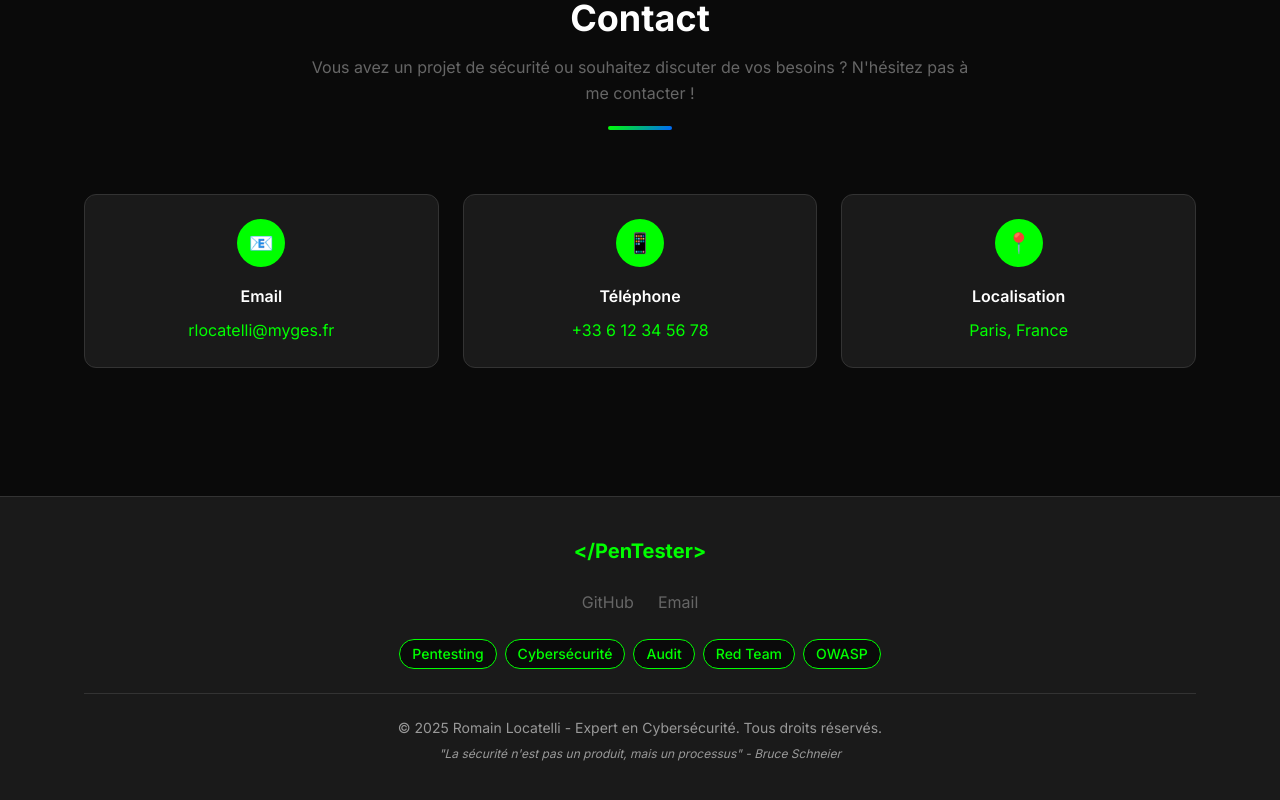
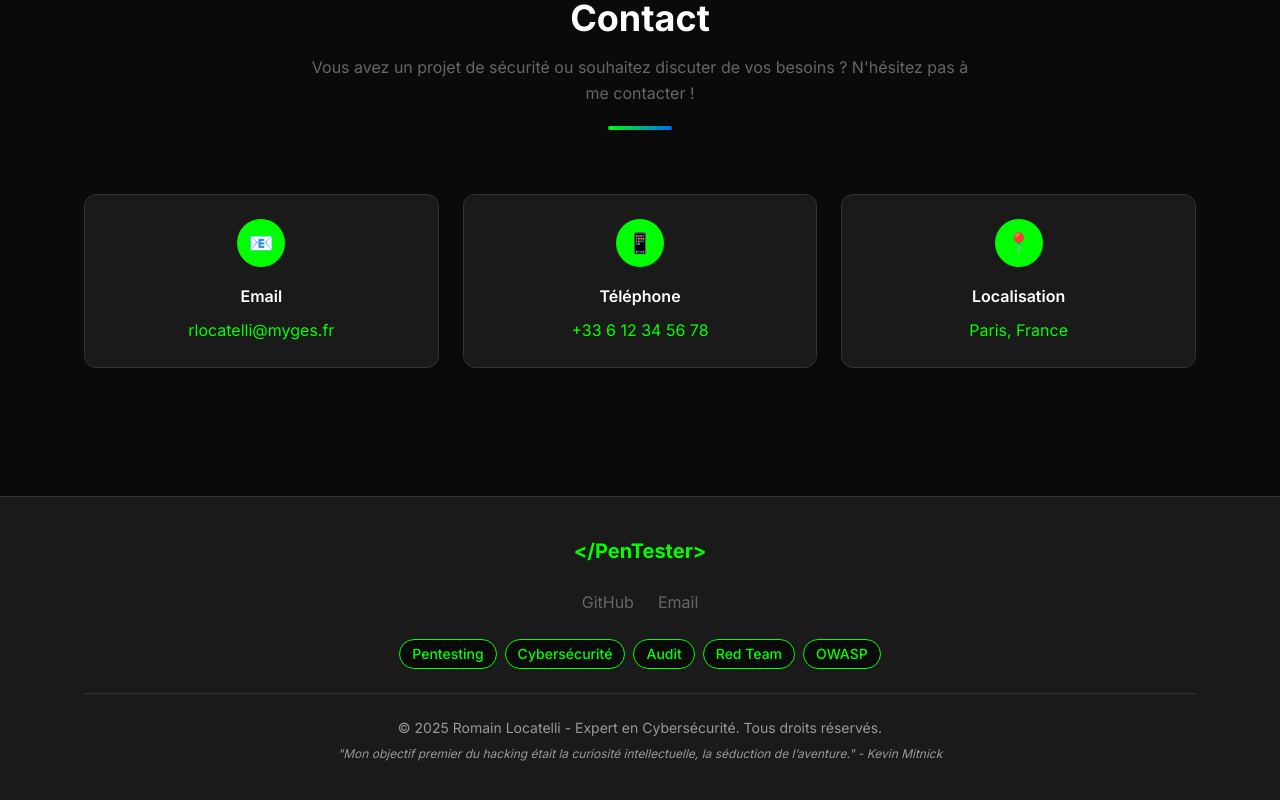
Before and after one commit to M0rPH3U53/M0rPH3U53.github.io, a React (Vite) app: page / in a window 1280 px wide. Shown: the part 5148-5948 px from the top of the page. Built offline with nearby package versions, Linux system fonts and the light colour scheme.

Commit message:
Update Footer.tsx

```diff
--- a/src/components/Footer.tsx
+++ b/src/components/Footer.tsx
@@ -42,7 +42,7 @@ const Footer: React.FC = () => {
         </p>
 
         <p className="text-dark-50 text-xs italic">
-          "La sécurité n'est pas un produit, mais un processus" - Bruce Schneier
+          "Mon objectif premier du hacking était la curiosité intellectuelle, la séduction de l’aventure." - Kevin Mitnick
         </p>
       </div>
     </footer>
```
